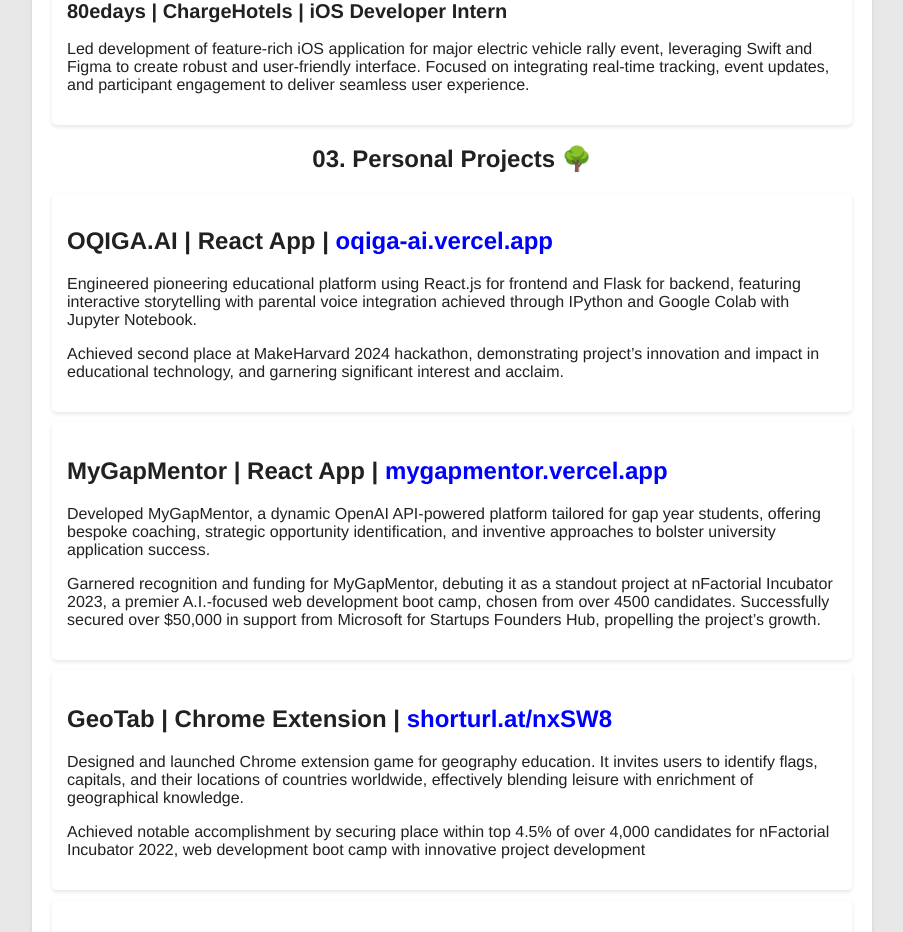
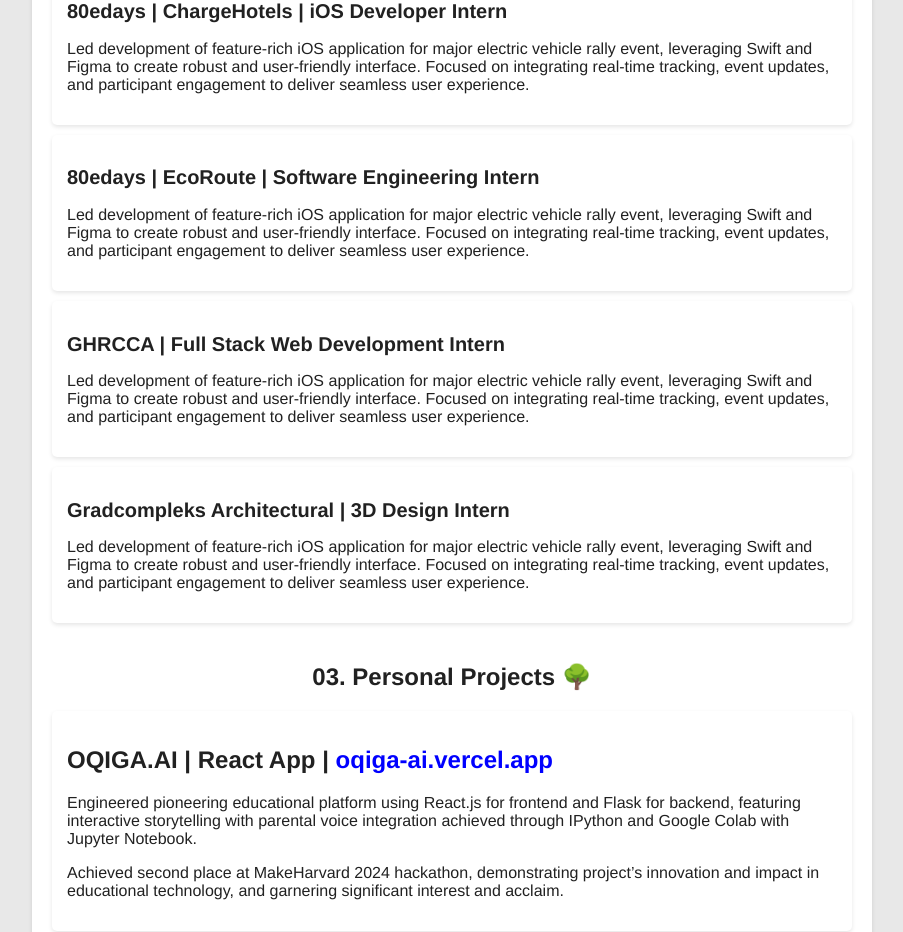
Before and after one commit to Zhandolia/2024bnk, a React (Create React App) app: page / in a window 1280 px wide. Shown: the part 1500-2432 px from the top of the page, without its empty margins (188-1091 px from the left). Built offline with nearby package versions, Linux system fonts and the light colour scheme.

Commit message:
ready experience

```diff
--- a/src/App.css
+++ b/src/App.css
@@ -188,6 +188,7 @@
 }
 
 #projects h1 {
+  margin-top: 40px;
   text-align: center;
 }
 
@@ -226,8 +227,8 @@
   background-color: #fff; /* White background for each experience */
   padding: 15px;
   margin-bottom: 10px;
-  box-shadow: 0 2px 4px rgba(0, 0, 0, 0.1); /* Subtle shadow for depth */
-  border-radius: 5px; /* Rounded corners */
+  box-shadow: 0 2px 4px rgba(0, 0, 0, 0.1);
+  border-radius: 5px;
 }
 
 .experience h3 {
--- a/src/App.js
+++ b/src/App.js
@@ -80,6 +80,22 @@
             <h2 class="experience-title">80edays | ChargeHotels | iOS Developer Intern</h2>
             <p class="project-description">Led development of feature-rich iOS application for major electric vehicle rally event, leveraging Swift and Figma to create robust and user-friendly interface. Focused on integrating real-time tracking, event updates, and participant engagement to deliver seamless user experience.</p>
           </div>
+
+          <div className="experience">
+            <h2 class="experience-title">80edays | EcoRoute | Software Engineering Intern</h2>
+            <p class="project-description">Led development of feature-rich iOS application for major electric vehicle rally event, leveraging Swift and Figma to create robust and user-friendly interface. Focused on integrating real-time tracking, event updates, and participant engagement to deliver seamless user experience.</p>
+          </div>
+
+          <div className="experience">
+            <h2 class="experience-title">GHRCCA | Full Stack Web Development Intern</h2>
+            <p class="project-description">Led development of feature-rich iOS application for major electric vehicle rally event, leveraging Swift and Figma to create robust and user-friendly interface. Focused on integrating real-time tracking, event updates, and participant engagement to deliver seamless user experience.</p>
+          </div>
+
+          <div className="experience">
+            <h2 class="experience-title">Gradcompleks Architectural | 3D Design Intern</h2>
+            <p class="project-description">Led development of feature-rich iOS application for major electric vehicle rally event, leveraging Swift and Figma to create robust and user-friendly interface. Focused on integrating real-time tracking, event updates, and participant engagement to deliver seamless user experience.</p>
+          </div>
+
         </section>
 
         <section id="projects">
```
